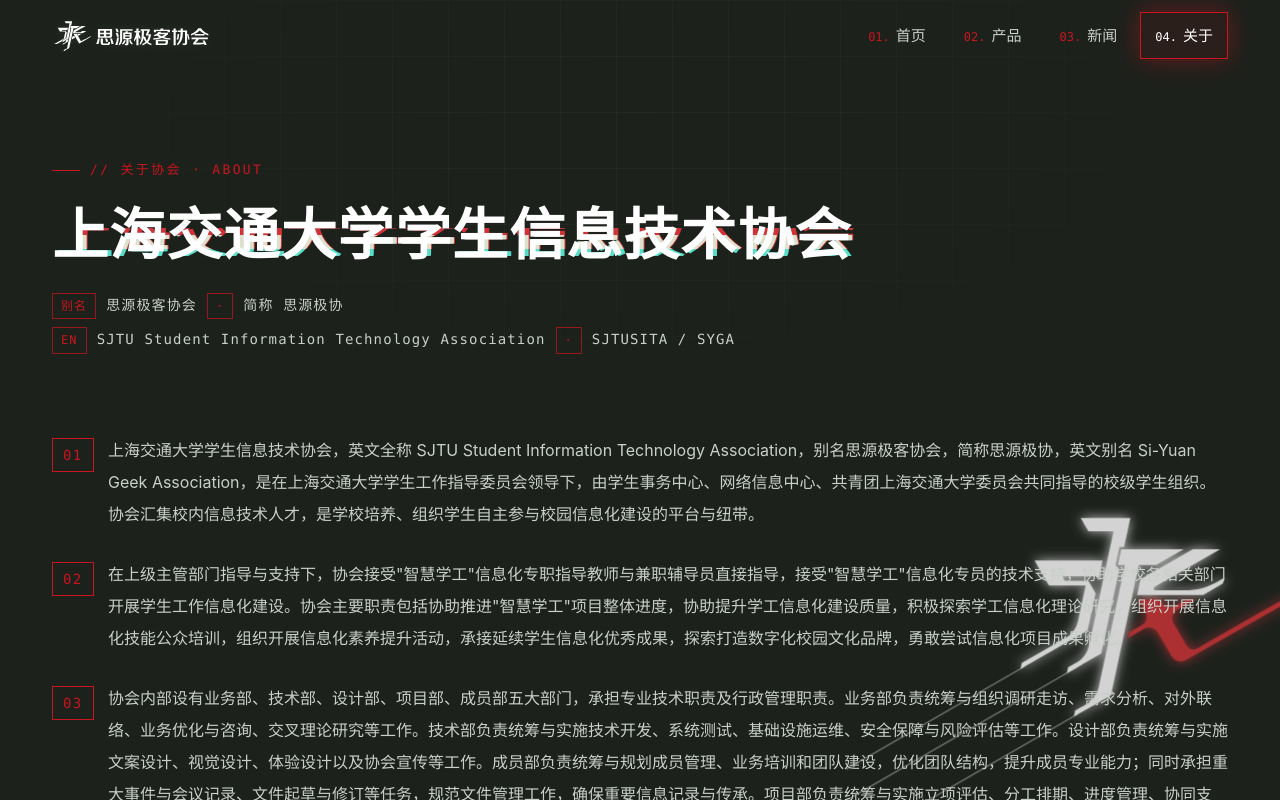
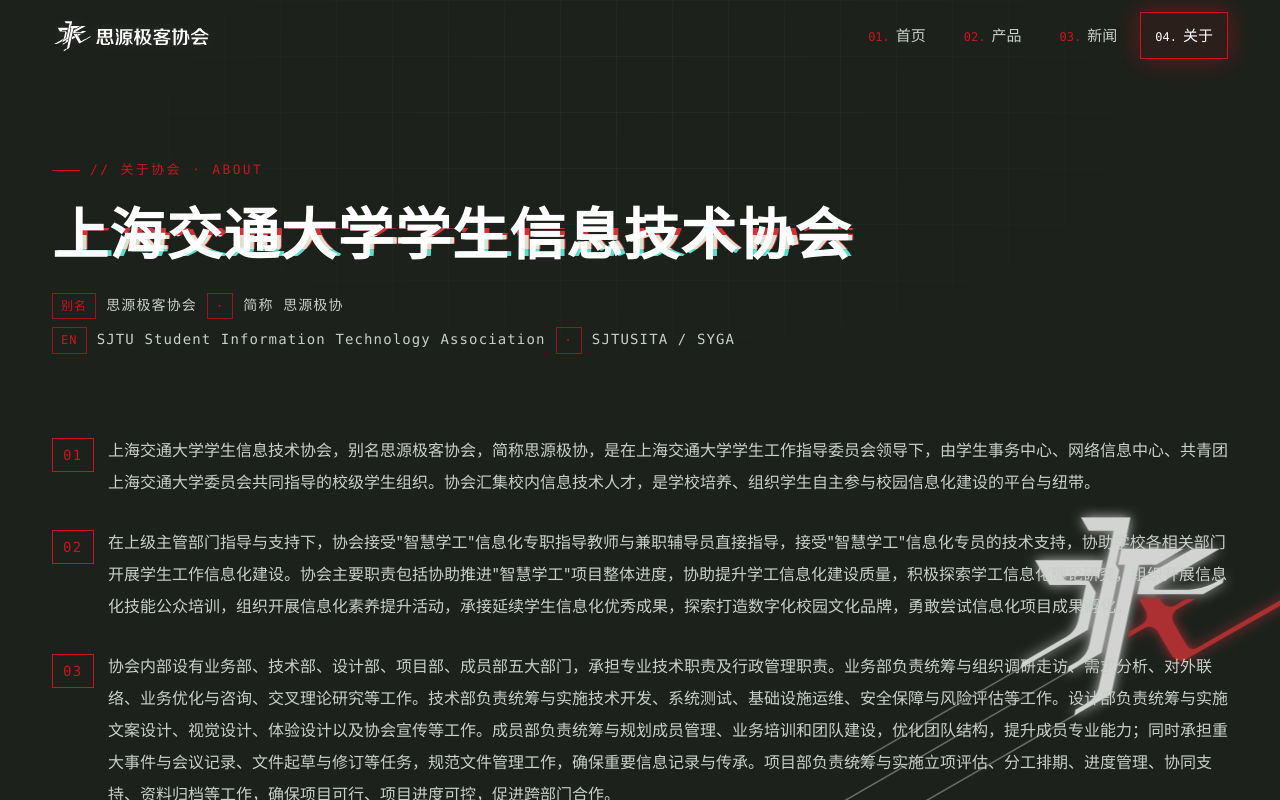
Before and after one commit to SJTU-Geek/geek-home-frontend, a React (Vite) app: page /about in a window 1280 px wide. Shown: the top 800 px of the page. Built offline with nearby package versions, Linux system fonts and the light colour scheme.

Commit message:
fix: 内容一致性

```diff
--- a/src/pages/About.tsx
+++ b/src/pages/About.tsx
@@ -2,7 +2,7 @@
 import './About.css';
 
 const paragraphs = [
-  '上海交通大学学生信息技术协会，英文全称 SJTU Student Information Technology Association，别名思源极客协会，简称思源极协，英文别名 Si-Yuan Geek Association，是在上海交通大学学生工作指导委员会领导下，由学生事务中心、网络信息中心、共青团上海交通大学委员会共同指导的校级学生组织。协会汇集校内信息技术人才，是学校培养、组织学生自主参与校园信息化建设的平台与纽带。',
+  '上海交通大学学生信息技术协会，别名思源极客协会，简称思源极协，是在上海交通大学学生工作指导委员会领导下，由学生事务中心、网络信息中心、共青团上海交通大学委员会共同指导的校级学生组织。协会汇集校内信息技术人才，是学校培养、组织学生自主参与校园信息化建设的平台与纽带。',
   '在上级主管部门指导与支持下，协会接受"智慧学工"信息化专职指导教师与兼职辅导员直接指导，接受"智慧学工"信息化专员的技术支持，协助学校各相关部门开展学生工作信息化建设。协会主要职责包括协助推进"智慧学工"项目整体进度，协助提升学工信息化建设质量，积极探索学工信息化理论研究，组织开展信息化技能公众培训，组织开展信息化素养提升活动，承接延续学生信息化优秀成果，探索打造数字化校园文化品牌，勇敢尝试信息化项目成果孵化。',
   '协会内部设有业务部、技术部、设计部、项目部、成员部五大部门，承担专业技术职责及行政管理职责。业务部负责统筹与组织调研走访、需求分析、对外联络、业务优化与咨询、交叉理论研究等工作。技术部负责统筹与实施技术开发、系统测试、基础设施运维、安全保障与风险评估等工作。设计部负责统筹与实施文案设计、视觉设计、体验设计以及协会宣传等工作。成员部负责统筹与规划成员管理、业务培训和团队建设，优化团队结构，提升成员专业能力；同时承担重大事件与会议记录、文件起草与修订等任务，规范文件管理工作，确保重要信息记录与传承。项目部负责统筹与实施立项评估、分工排期、进度管理、协同支持、资料归档等工作，确保项目可行、项目进度可控，促进跨部门合作。',
   '协会始终坚持以"来自学生、立足学生、服务学生、引领学生"为发展定位，引领学生在科技创造中贡献交大智慧、在服务实践中践行科技向善理念，不断传承交大精神，共创美好未来，持续打造符合每一代上海交通大学学子切实需要的数字化、智慧化美好校园生态。',
--- a/src/pages/Home.tsx
+++ b/src/pages/Home.tsx
@@ -335,7 +335,7 @@
                 className="intro__card-img"
               />
               <div className="intro__card-meta">
-                <span className="intro__card-tag">// 2026 spring · general meeting</span>
+                <span className="intro__card-tag">// 2026 SPRING · ALL-HANDS</span>
               </div>
             </div>
           </Reveal>
```
